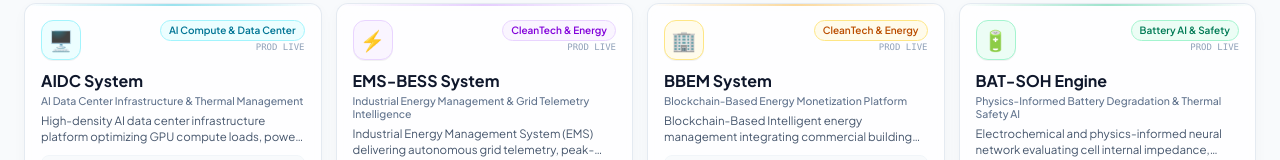
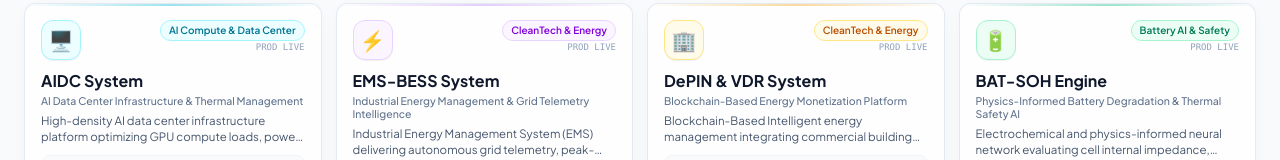
Before and after one commit to georgezhangusa/George-Zhang-Homepage, a React (Vite) app: page / in a window 1280 px wide. Shown: the part 293-453 px from the top of the page. Built offline with nearby package versions, Linux system fonts and the light colour scheme.

Commit message:
feat(projects): rename BBEM System to DePIN & VDR System

```diff
--- a/src/data/projectsData.ts
+++ b/src/data/projectsData.ts
@@ -103,7 +103,7 @@ export const PROJECTS_DATA: ProjectItem[] = [
   },
   {
     id: 'bbem',
-    title: 'BBEM System',
+    title: 'DePIN & VDR System',
     titleZh: '区块链综合能源盈利模型',
     subTitle: 'Blockchain-Based Energy Monetization Platform',
     subTitleZh: '楼宇建筑与分布式电池一体化能源综合管控平台',
```
